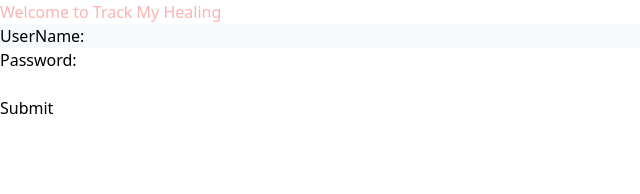
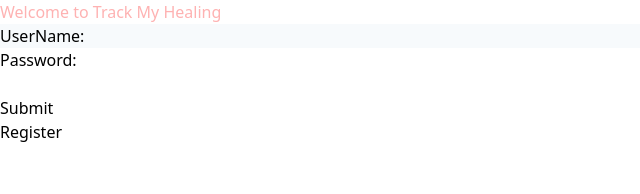
Before and after one commit to dcristinaterry/trackmyhealingClient, a React (Create React App) app in the folder client-tmh/: page / in a window 1280 px wide. Shown: the top 194 px of the page, without its empty margins (0-640 px from the left). Built offline with nearby package versions, Linux system fonts and the light colour scheme.

Commit message:
add register page.  add routing

```diff
--- a/client-tmh/package.json
+++ b/client-tmh/package.json
@@ -10,6 +10,7 @@
     "axios": "^0.20.0",
     "react": "^16.13.1",
     "react-dom": "^16.13.1",
+    "react-router-dom": "^5.2.0",
     "react-scripts": "3.4.3"
   },
   "scripts": {
--- a/client-tmh/src/App.js
+++ b/client-tmh/src/App.js
@@ -1,13 +1,28 @@
 import React from 'react';
 import './styles/app.css';
-import LogIn from './LogIn/LogIn'
+import { BrowserRouter as Router, Route, Switch,  } from "react-router-dom";
+import {StoreProvider} from './utils/GlobalState'
+import UserLogin from './components/UserLogIn/UserLogin';
+import UserSingUp from './components/UserSingUp/UserSingUp';
+
 
 const App = () => {
   return (
-    <div className="App">
-      <p className="text-red-300">Welcome to Track My Healing</p>
-      <LogIn/>
-    </div>
+    <Router>
+      <StoreProvider>
+        <div className="App">
+          <p className="text-red-300">Welcome to Track My Healing</p>
+          <Switch>
+            {/* <Route path="/userDashboard" component={UserDashboard} /> */}
+            {/* <Route path="/adminDashboard" component={AdminDashboard} /> */}
+            <Route path="/" exact component={UserLogin} />
+            <Route path="/signup" component={UserSingUp}/>
+          </Switch>
+
+
+        </div>
+      </StoreProvider>
+    </Router>
   );
 }
 
--- a/client-tmh/src/LogIn/LogIn.js
+++ b/client-tmh/src/components/UserLogIn/UserLogin.js
@@ -1,9 +1,11 @@
 import React from 'react'
+import {withRouter} from 'react-router-dom'
 
+const userLogin = (loginProps) => {
 
-const login = (loginProps) => {
-
-
+    const signUpHandler= ()=>{
+        loginProps.history.replace("/signup");
+    }
     return (
         <div>
             {/* //onSubmit={this.handleSubmit}> */}
@@ -29,9 +31,13 @@ const login = (loginProps) => {
                 <button type="submit" value="submit">Submit</button>
             </form>
 
+            <div>
+                <button  onClick={signUpHandler}>Register</button>
+
+            </div>
         </div>
     );
 
 }
 
-export default login;
+export default withRouter(userLogin);
--- /dev/null
+++ b/client-tmh/src/components/UserSingUp/UserSingUp.js
@@ -0,0 +1,16 @@
+import React from 'react'
+
+const userSingUp = (singUpProps) => {
+
+
+    return (
+        <div>
+            <h1>Sign up.</h1>
+
+
+        </div>
+
+    );
+
+}
+export default userSingUp;
--- /dev/null
+++ b/client-tmh/src/utils/GlobalState.js
@@ -0,0 +1,45 @@
+import React, { createContext, useReducer, useContext } from 'react'
+
+const StoreContext = createContext();
+const { Provider } = StoreContext;
+
+const reducer = (state, action) => {
+    switch (action.type) {
+        case "setUser":
+            // console.log("setting user GS:  ", action.type, "state", state)
+            return {
+                ...state,
+                currentUser: action.user,
+                // loading: false
+            };
+        case "LOADING":
+            console.log("setting object to true")
+            return {
+                ...state,
+                loading: action.loading,
+            };
+
+        default:
+            return state;
+    }
+};
+
+
+const StoreProvider = ({ value = [], ...props }) => {
+    const [state, dispatch] = useReducer(reducer, {
+      currentUser: {
+        id: "",
+        firstName: "",
+        lastName: "",
+      },
+      loading:false,
+    });
+
+    return <Provider value={[state, dispatch]} {...props} />;
+  };
+
+  const useStoreContext = () => {
+    return useContext(StoreContext);
+  };
+
+  export { StoreProvider, useStoreContext };
```
Also changed, not shown: 1 other file (tests, documents, lock files or other folders).
